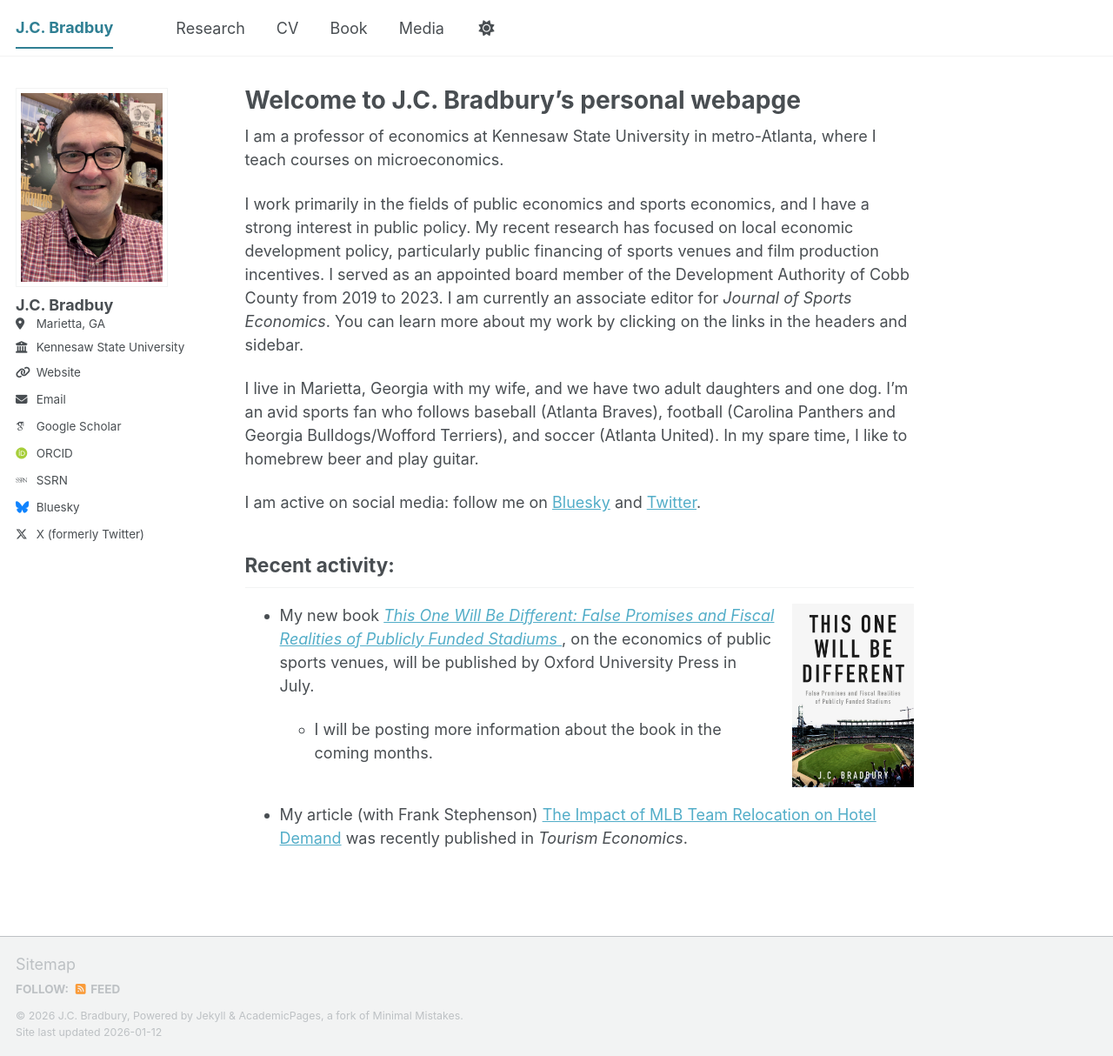
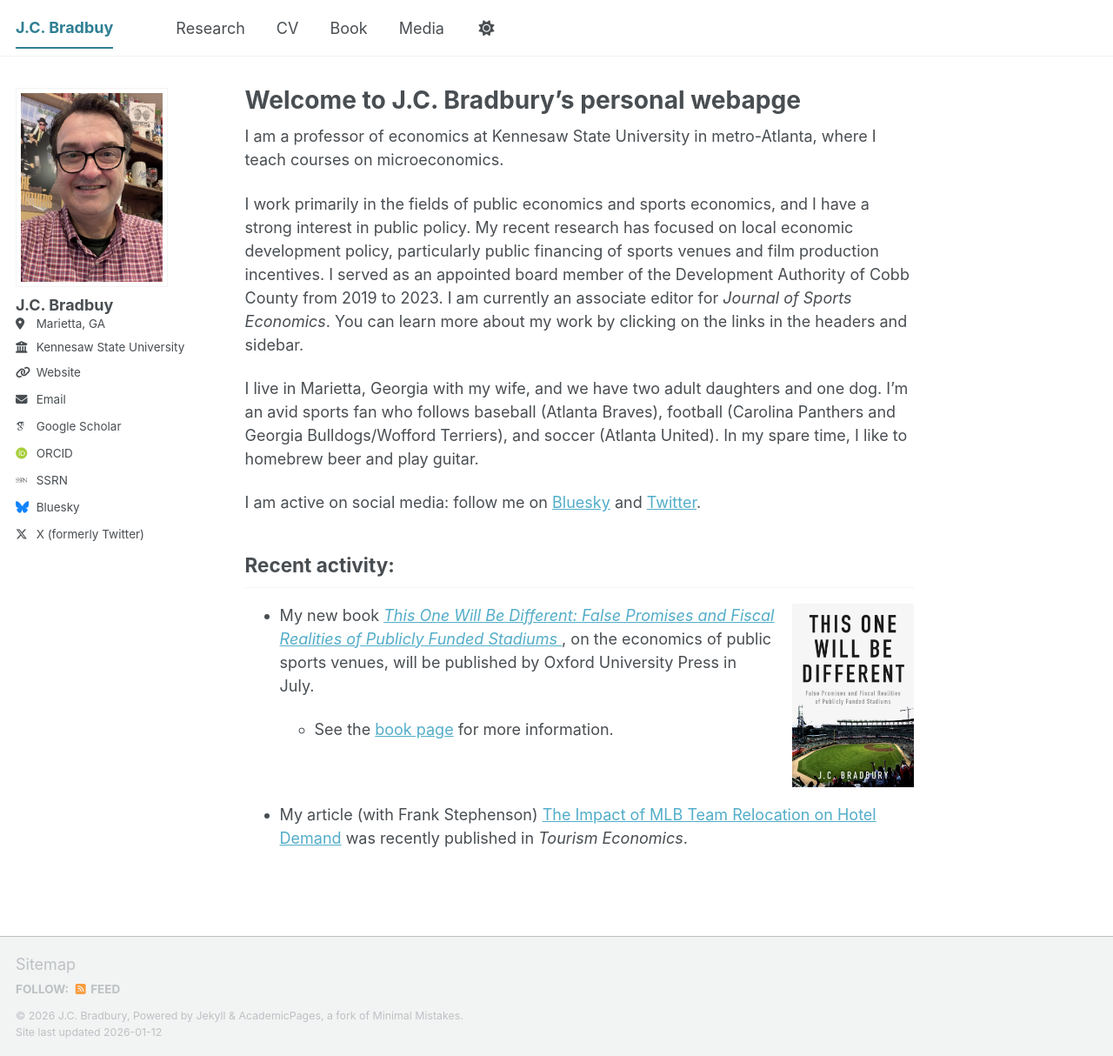
Before and after one commit to jcbradbury/jcbradbury.github.io, a Jekyll site: the page built from _pages/about.md, in a window 1280 px wide and 1214 px high. Shown: the whole window at 87% size. Built offline with Jekyll 4.4.1, drawn with Linux system fonts in a browser that asks for light colours; some web fonts are replaced; a script bundle is joined from its source files by our own code; library files that are not in the unit come from our copies.

Commit message:
Update about.md

```diff
--- a/_pages/about.md
+++ b/_pages/about.md
@@ -26,7 +26,7 @@
       <div style="flex: 1;">
         <p>
           My new book
-          <a href="https://jcbradbury.com/towbd">
+          <a href="https://global.oup.com/academic/product/this-one-will-be-different-9780197820216?cc=us&lang=en&">
             <em>This One Will Be Different: False Promises and Fiscal Realities of Publicly Funded Stadiums</em>
           </a>,
           on the economics of public sports venues, will be published by
@@ -34,7 +34,7 @@
         </p>
                 <!-- Sub-bullets -->
         <ul>
-          <li>I will be posting more information about the book in the coming months.</li>
+          <li>See the <a href="https://jcbradbury.com/towbd"> book page</a> for more information.</li>
 
         </ul>
       </div>
```
